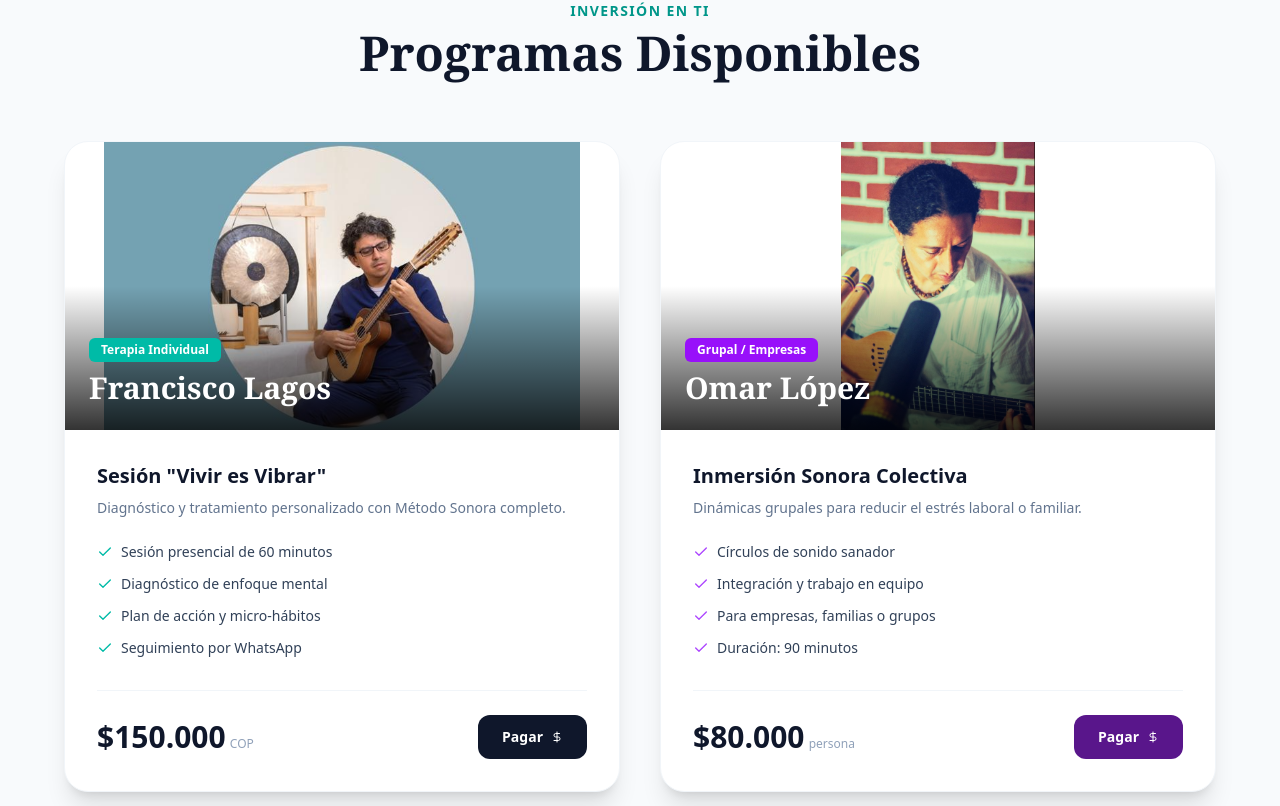
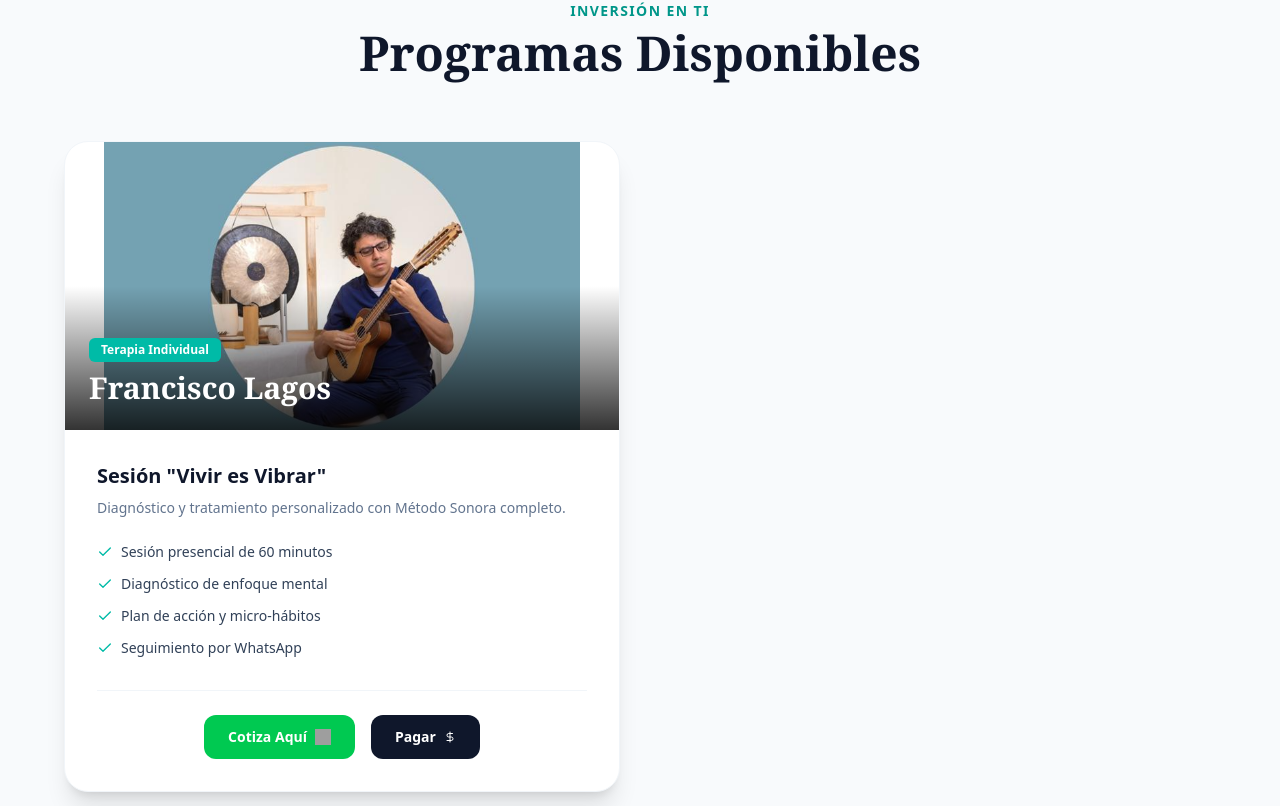
Before and after one commit to andreszuniga96/metodo-sonora, a React (Vite) app: page / in a window 1280 px wide. Shown: the part 3014-3820 px from the top of the page. Built offline with nearby package versions, Linux system fonts and the light colour scheme; grey boxes are pictures that could not be loaded.

Commit message:
Quinta version landing page

```diff
--- a/src/App.jsx
+++ b/src/App.jsx
@@ -303,7 +303,6 @@ const ProcessAndBenefits = () => {
 // 5. SERVICIOS (CON FOTOS Y NOMBRES)
 const ServicesSection = () => {
 const mpLinkIndividual = "https://mpago.li/1zYZUxM";
-  const mpLinkGrupal = "https://mpago.li/2T2VVQm";
 
   return (
     <section id="servicios" className="py-24 bg-slate-50 relative">
@@ -333,34 +332,29 @@ const ServicesSection = () => {
                 <li key={i} className="flex items-start gap-2 text-sm text-slate-700"><Check className="w-4 h-4 text-teal-500 mt-0.5" /> <span>{item}</span></li>
               ))}
             </ul>
-              <div className="flex items-center justify-between pt-6 border-t border-slate-100">
-                <div><span className="text-3xl font-bold text-slate-900">$150.000</span> <span className="text-xs text-slate-400">COP</span></div>
-                <a href={mpLinkIndividual} target="_blank" rel="noreferrer" className="px-6 py-3 bg-slate-900 text-white rounded-xl font-bold text-sm hover:bg-slate-800 transition-colors flex items-center gap-2">Pagar <DollarSign className="w-3 h-3" /></a>
-              </div>
-            </div>
-          </div>
 
-          {/* Card 2 - Omar */}
-          <div className="bg-white rounded-3xl shadow-xl overflow-hidden border border-slate-100 flex flex-col hover:shadow-2xl transition-all duration-300">
-            <div className="h-72 relative">
-              <img src={assets.serviceGroup} alt="Omar López" className="w-full h-full object-contain object-top" />
-              <div className="absolute inset-0 bg-gradient-to-t from-black/80 via-transparent to-transparent"></div>
-              <div className="absolute bottom-6 left-6 text-white">
-                <div className="bg-purple-600 text-xs font-bold px-3 py-1 rounded-md inline-block mb-2">Grupal / Empresas</div>
-                <h3 className="text-3xl font-serif font-bold">Omar López</h3>
-              </div>
-            </div>
-            <div className="p-8 flex flex-col flex-1">
-              <h3 className="text-xl font-bold text-slate-900 mb-2">Inmersión Sonora Colectiva</h3>
-              <p className="text-slate-500 text-sm mb-6">Dinámicas grupales para reducir el estrés laboral o familiar.</p>
-              <ul className="space-y-3 mb-8 flex-1">
-                {["Círculos de sonido sanador", "Integración y trabajo en equipo", "Para empresas, familias o grupos", "Duración: 90 minutos"].map((item, i) => (
-                   <li key={i} className="flex items-start gap-2 text-sm text-slate-700"><Check className="w-4 h-4 text-purple-500 mt-0.5" /> <span>{item}</span></li>
-                ))}
-              </ul>
-              <div className="flex items-center justify-between pt-6 border-t border-slate-100">
-                <div><span className="text-3xl font-bold text-slate-900">$80.000</span> <span className="text-xs text-slate-400">persona</span></div>
-                <a href={mpLinkGrupal} target="_blank" rel="noreferrer" className="px-6 py-3 bg-purple-900 text-white rounded-xl font-bold text-sm hover:bg-purple-800 transition-colors flex items-center gap-2">Pagar <DollarSign className="w-3 h-3" /></a>
+            {/* CAMBIO: Se usa "justify-center" para centrar los botones */}
+            <div className="flex items-center justify-center pt-6 border-t border-slate-100 gap-4">
+
+              {/* Botón de WhatsApp "Cotiza Aquí" (Centrado 1) */}
+              <a
+                href="https://wa.me/573206586727?text=Hola%20Francisco,%20me%20interesa%20agendar%20una%20sesión%20individual."
+                target="_blank"
+                rel="noreferrer"
+                className="px-6 py-3 bg-green-500 text-white rounded-xl font-bold text-sm hover:bg-green-600 transition-colors flex items-center gap-2"
+              >
+                Cotiza Aquí <img src="https://upload.wikimedia.org/wikipedia/commons/6/6b/WhatsApp.svg" alt="WhatsApp" className="w-4 h-4" />
+              </a>
+
+              {/* Botón "Pagar" (Centrado 2) */}
+              <a
+                href={mpLinkIndividual}
+                target="_blank"
+                rel="noreferrer"
+                className="px-6 py-3 bg-slate-900 text-white rounded-xl font-bold text-sm hover:bg-slate-800 transition-colors flex items-center gap-2"
+              >
+                Pagar <DollarSign className="w-3 h-3" />
+              </a>
             </div>
           </div>
         </div>
@@ -582,23 +576,6 @@ const ContactSection = () => {
                 <ArrowRight className="ml-auto w-5 h-5 text-slate-300 group-hover:text-teal-500 transition-colors" />
               </a>
 
-              {/* Botón Omar */}
-              <a
-                href="https://wa.me/573117762785?text=Hola%20Omar,%20me%20interesa%20información%20sobre%20eventos%20grupales."
-                target="_blank"
-                rel="noreferrer"
-                className="bg-white hover:bg-purple-50 p-6 rounded-2xl shadow-lg hover:shadow-2xl transition-all group flex items-center gap-6 cursor-pointer transform hover:-translate-y-1"
-              >
-                <div className="w-16 h-16 bg-purple-100 rounded-full flex items-center justify-center shrink-0">
-                  <MessageCircle className="w-8 h-8 text-purple-600" />
-                </div>
-                <div>
-                  <p className="text-xs font-bold text-purple-600 uppercase mb-1">Grupal / Empresas</p>
-                  <h3 className="text-xl font-bold text-slate-900 group-hover:text-purple-700 transition-colors">Chat con Omar</h3>
-                  <p className="text-slate-500 text-sm">+57 311 776 2785</p>
-                </div>
-                <ArrowRight className="ml-auto w-5 h-5 text-slate-300 group-hover:text-purple-500 transition-colors" />
-              </a>
 
             </div>
           </div>
```
Lines whose indentation alone changed are shown as unchanged.
